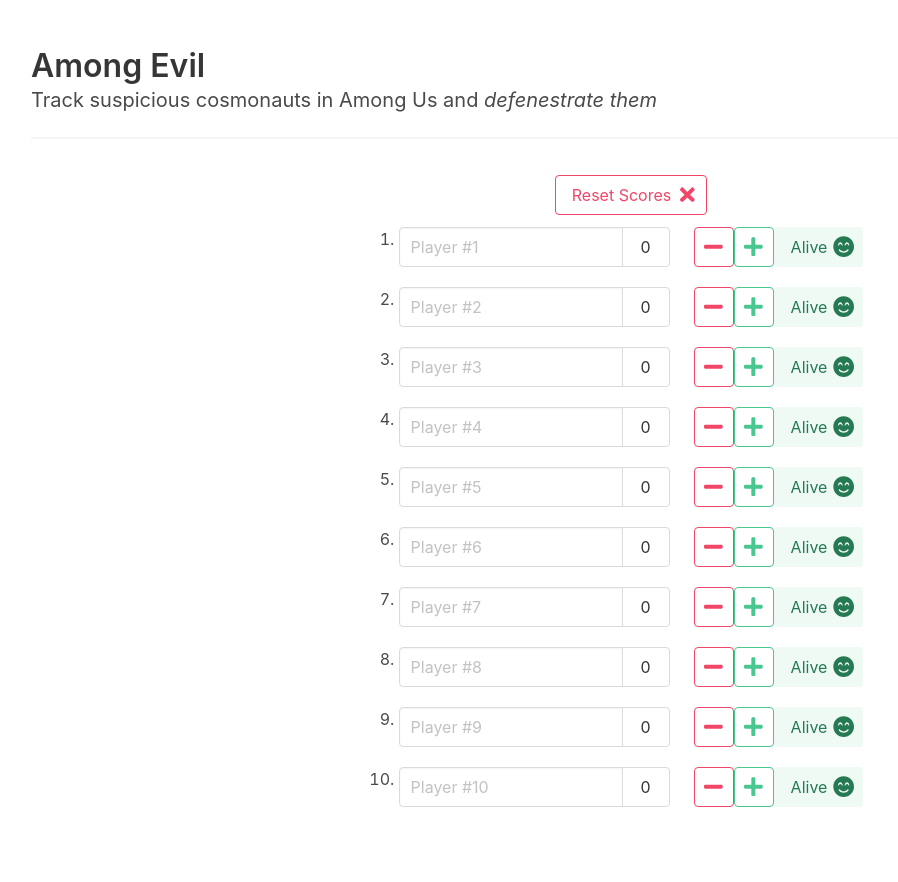
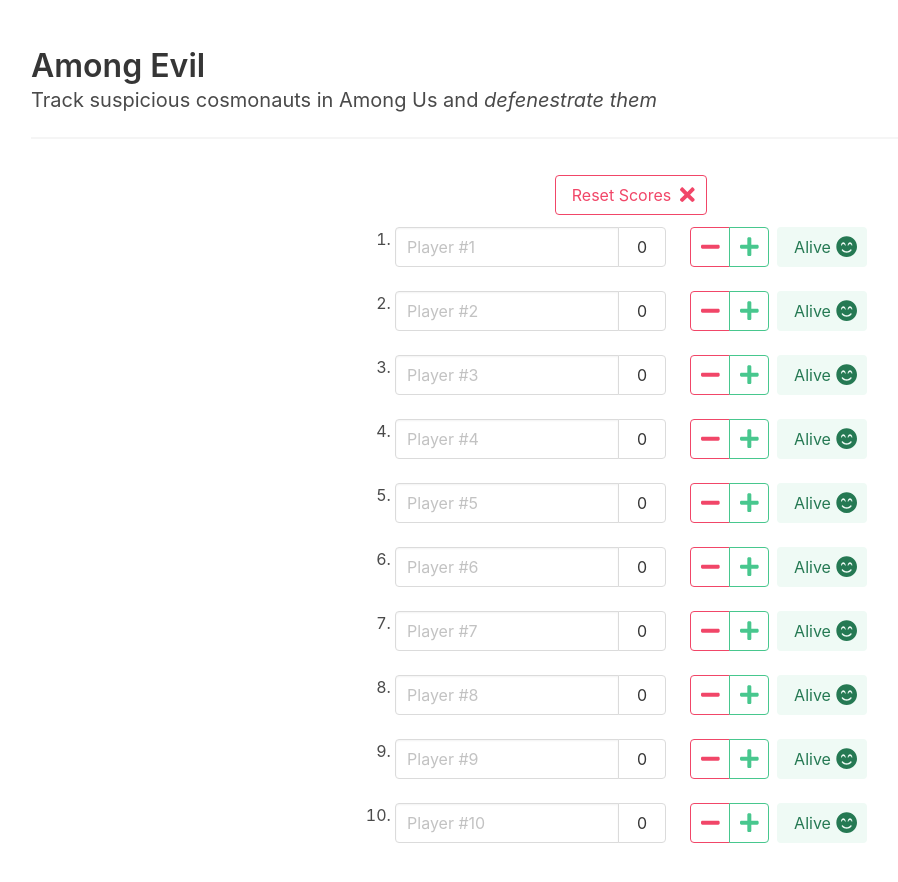
Before and after one commit to Hebo/among-evil, a React (Create React App) app: page / in a window 1280 px wide. Shown: the top 882 px of the page, without its empty margins (17-915 px from the left). Built offline with nearby package versions, Linux system fonts and the light colour scheme.

Commit message:
Improve button css

```diff
--- a/src/App.tsx
+++ b/src/App.tsx
@@ -7,7 +7,7 @@
   faPlus,
   faMinus,
   faSmileBeam,
-  faSkullCrossbones
+  faSkullCrossbones,
 } from "@fortawesome/free-solid-svg-icons";
 
 type PlayerState = {
@@ -100,7 +100,7 @@
   render() {
     return (
       <li>
-        <div className="field mb-2 is-horizontal is-grouped is-grouped-centered is-grouped-multiline js-player is-flex">
+        <div className="field mb-0 is-horizontal is-grouped is-grouped-centered is-grouped-multiline js-player is-flex">
           <div className="field has-addons">
             <div className="control">
               <input
@@ -113,7 +113,8 @@
               <button className="js-score button">0</button>
             </div>
           </div>
-          <div className="field ml-5">
+          <div className="field is-grouped ml-5">
+            <div className="buttons has-addons">
               <button className="button is-outlined is-danger bad">
                 <span className="icon is-medium">
                   <FontAwesomeIcon icon={faMinus} size="lg" />
@@ -124,6 +125,7 @@
                   <FontAwesomeIcon icon={faPlus} size="lg" />
                 </span>
               </button>
+            </div>
 
             <StatusButton
               alive={this.props.isAlive}
@@ -149,13 +151,13 @@
     btnIcon = faSmileBeam;
   } else {
     btnClasses = "is-dark";
-    btnText = "Dead";
+    btnText = "Press F";
     btnIcon = faSkullCrossbones;
   }
 
   return (
     <button
-      className={`status-btn button js-status ${btnClasses}`}
+      className={`status-btn button ml-2 js-status ${btnClasses}`}
       onClick={() => {
         onAliveChange(!alive);
       }}
```
Lines whose indentation alone changed are shown as unchanged.
